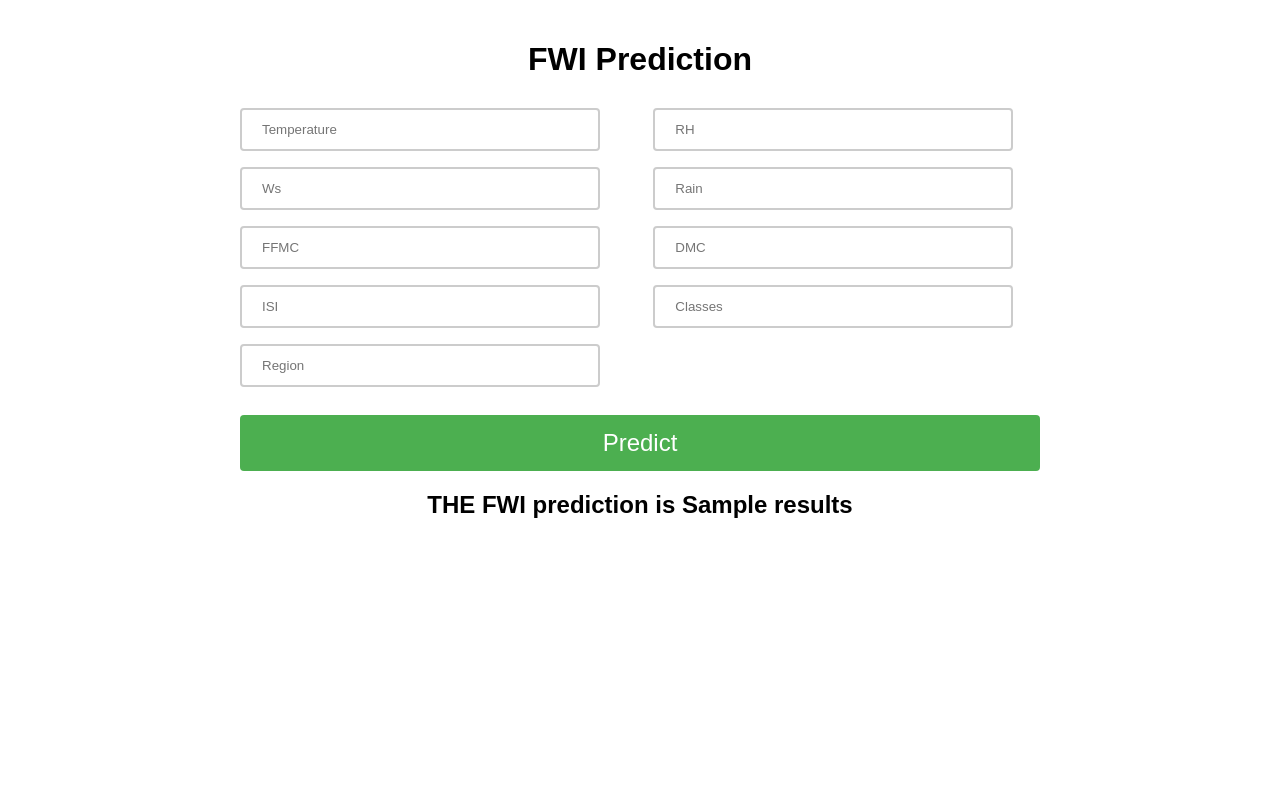
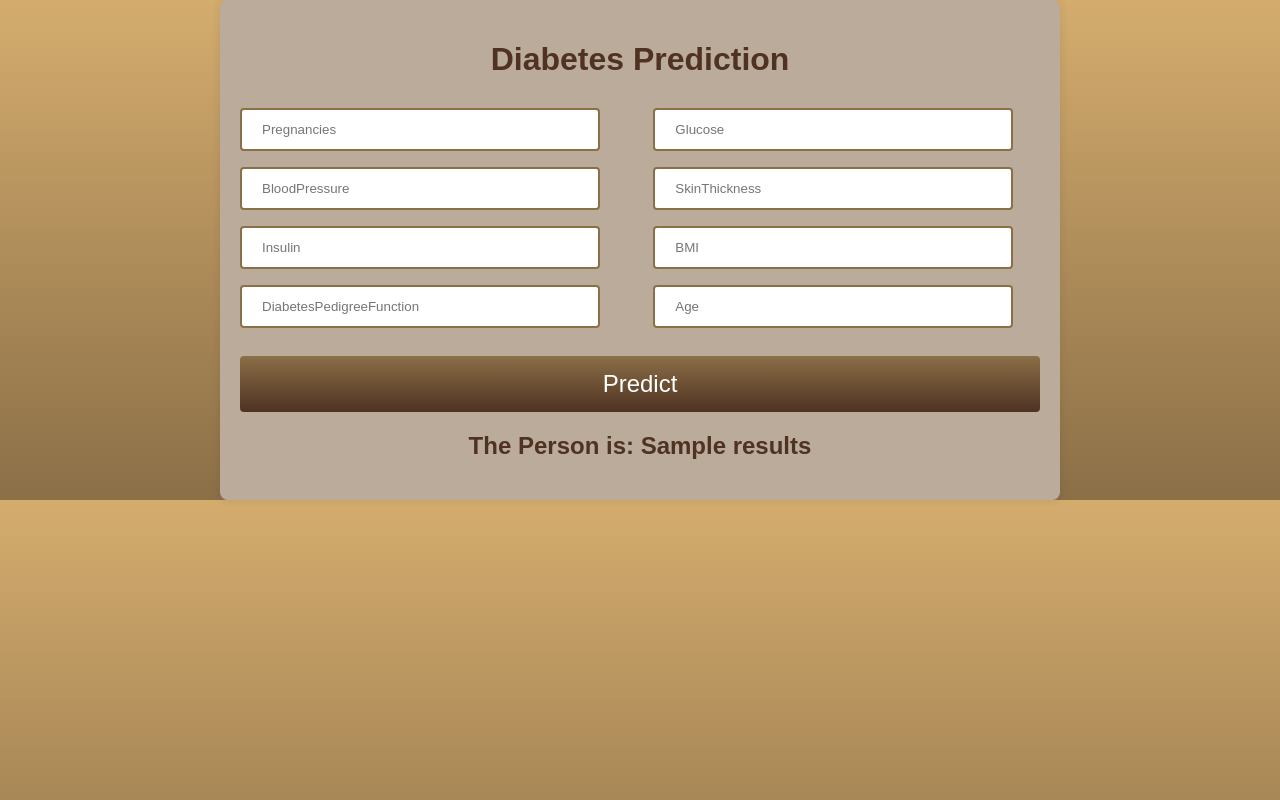
Before and after one commit to aqib0770/Diabetes-Prediction, a Flask app: template templates/home.html in a window 1280 px wide. Run offline with Flask 3, Linux system fonts and the light colour scheme; the template is opened without the code that fills it: most values are stand-ins (such as "Sample title", 1, 10 or a date in 2020); parts of the project's set-up code (start-up, migrations or seed data) failed here and were passed over.

Commit message:
Update home.html

```diff
--- a/templates/home.html
+++ b/templates/home.html
@@ -1,3 +1,4 @@
+<!DOCTYPE html>
 <html>
 <head>
     <style>
@@ -5,19 +6,25 @@
             font-family: Arial, sans-serif;
             margin: 0;
             padding: 0;
+            background: linear-gradient(to bottom, #d4ac6e, #8b6f47);
         }
         .container {
             max-width: 800px;
             margin: 0 auto;
             padding: 20px;
+            background-color: #bbab9b;
+            border-radius: 8px;
+            box-shadow: 0 0 10px rgba(0, 0, 0, 0.1);
         }
         h1, h2 {
             text-align: center;
+            color: #4f3222;
         }
         form {
             display: flex;
             flex-wrap: wrap;
             justify-content: space-between;
+            margin-top: 20px;
         }
         input[type=text] {
             width: 45%;
@@ -25,47 +32,44 @@
             margin: 8px 0;
             box-sizing: border-box;
             border-radius: 4px;
-                border: 2px solid #ccc;
+            border: 2px solid #8b6f47;
+            transition: border-color 0.3s;
         }
         input[type=text]:focus {
-                border-color:#4CAF50 ;
+            border-color: #d4ac6e;
         }
         button {
             width: 100%;
-                background-color: #4CAF50;
-                color:white;
-                padding:14px 20px;
-                margin-top:20px;
-                border:none;
-                border-radius:4px;
-                cursor:pointer;
+            background: linear-gradient(to bottom, #8b6f47, #4f3222);
+            color: white;
+            padding: 14px 20px;
+            margin-top: 20px;
+            border: none;
+            border-radius: 4px;
+            cursor: pointer;
             font-size: 24px;
+            transition: background-color 0.3s;
         }
         button:hover {
-                 background-color:#45a049;
+            background: linear-gradient(to bottom, #4f3222, #8b6f47);
         }
     </style>
 </head>
 <body>
     <div class="container">
-           <h1>FWI Prediction</h1>
-
-           <!-- Main Input For Receiving Query to our ML -->
-           <form action="{{ url_for('predict_datapoint')}}" method="post">
-               <input type="text" name="Temperature" placeholder="Temperature" required="required" /><br>
-               <input type="text" name="RH" placeholder="RH" required="required" /><br>
-               <input type="text" name="Ws" placeholder="Ws" required="required" /><br>
-               <input type="text" name="Rain" placeholder="Rain" required="required" /><br>
-               <input type="text" name="FFMC" placeholder="FFMC" required="required" /><br>
-               <input type="text" name="DMC" placeholder="DMC" required="required" /><br>
-               <input type="text" name="ISI" placeholder="ISI" required="required" /><br>
-               <input type="text" name="Classes" placeholder="Classes" required="required" /><br>
-               <input type="text" name="Region" placeholder="Region" required="required" /><br>
-
+        <h1>Diabetes Prediction</h1>
+        <form action="{{ url_for('predict_datapoint') }}" method="post">
+            <input type="text" name="Pregnancies" placeholder="Pregnancies" required="required" /><br>
+            <input type="text" name="Glucose" placeholder="Glucose" required="required" /><br>
+            <input type="text" name="BloodPressure" placeholder="BloodPressure" required="required" /><br>
+            <input type="text" name="SkinThickness" placeholder="SkinThickness" required="required" /><br>
+            <input type="text" name="Insulin" placeholder="Insulin" required="required" /><br>
+            <input type="text" name="Bmi" placeholder="BMI" required="required" /><br>
+            <input type="text" name="DiabetesPedigreeFunction" placeholder="DiabetesPedigreeFunction" required="required" /><br>
+            <input type="text" name="Age" placeholder="Age" required="required" /><br>
             <button type="submit">Predict</button>
         </form>
-
-           <h2>THE FWI prediction is {{results}}</h2>
+        <h2>The Person is: {{results}}</h2>
     </div>
 </body>
 </html>
```
Lines whose indentation alone changed are shown as unchanged.
